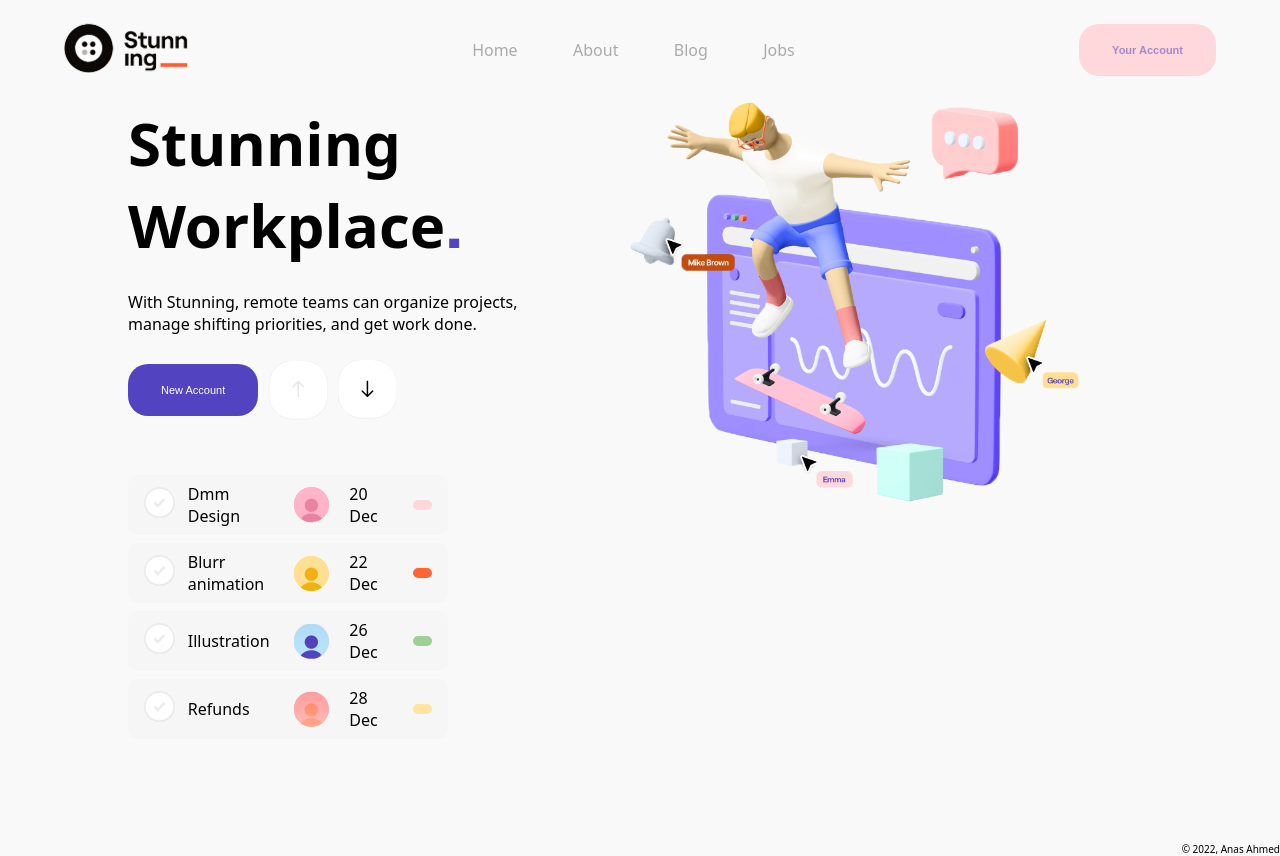
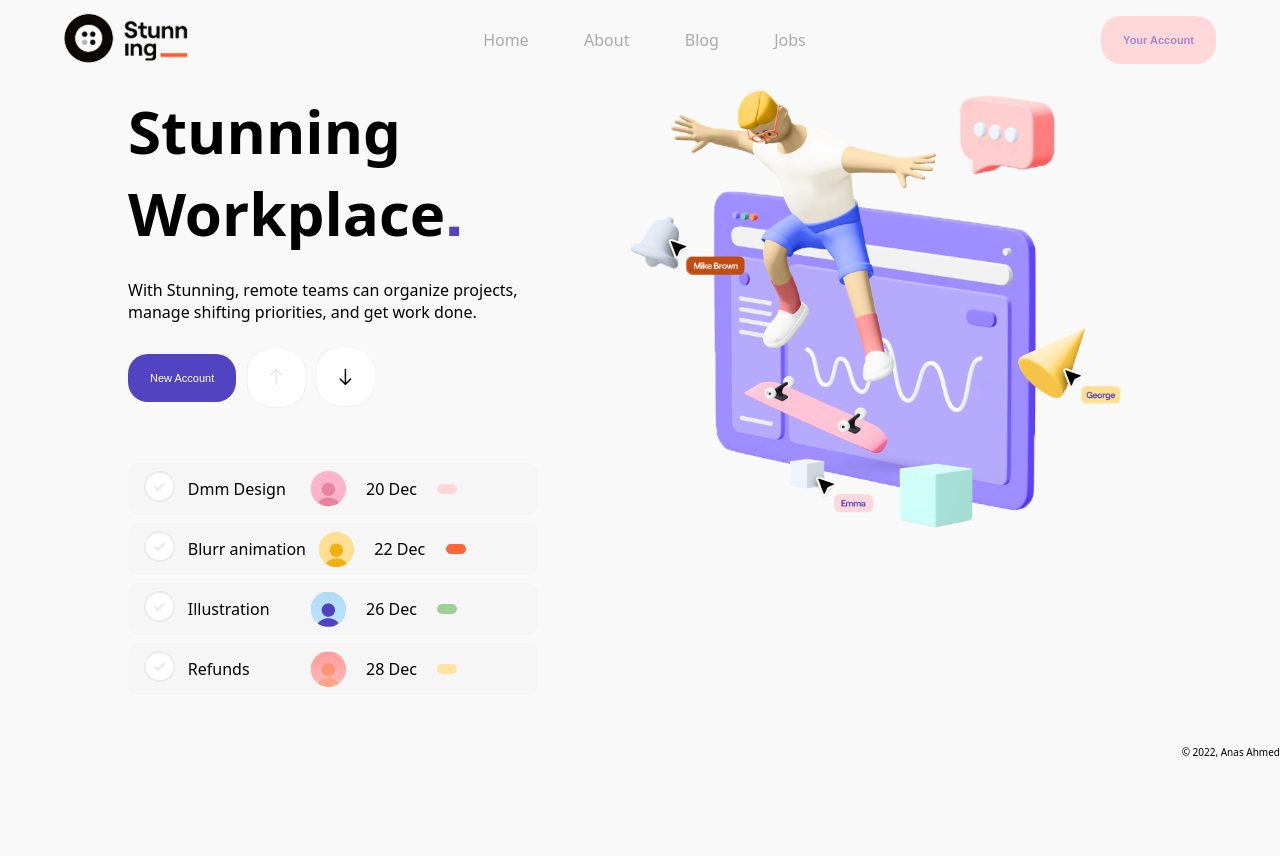
Before and after one commit to a14a19/Stunning-Landing-page, a plain HTML site: page index.html in a window 1280 px wide. After the commit the page ends 800 px from the top, so only its background shows below. Drawn offline with Linux system fonts and the light colour scheme.

Commit message:
initial commit

```diff
--- a/style.css
+++ b/style.css
@@ -10,7 +10,7 @@ body {
     background-color: rgb(249, 249, 249);
 }
 header {
-    height: 100px;
+    /* height: 100px; */
     display: flex;
     position: fixed;
     top: 0;
@@ -35,7 +35,7 @@ header {
     cursor: pointer;
 }
 button {
-    padding: 20px 33px;
+    padding: 18px 22px;
     border-radius: 20px;
     font-size: 11px;
     cursor: pointer;
@@ -68,7 +68,7 @@ button {
 main {
     display: flex;
     justify-content: space-between;
-    margin: 8% 10%;
+    margin: 90px 10% 50px 10%;
 }
 .sect-left {
    flex: 0 0 40%;
@@ -84,7 +84,7 @@ main {
 }
 .text {
     display: inline-block;
-    width: 8.5vw;
+    min-width: 110px;
     margin: auto 1vw;
 }
 .new-account {
@@ -148,7 +148,7 @@ main {
     background-color: white;
 }
 .lists li {
-    width: 25vw;
+    width: 100%;
     cursor: pointer;
     background-color: rgb(246, 246, 246);
     border-radius: 10px;
@@ -158,8 +158,9 @@ main {
     margin: auto 1.6vw;
 }
 .sect-right img {
-    height: 400px;
-    width: auto;
+    /* height: 400px; */
+    width: 80%;
+    min-width: 280px;
     margin-left: 15%;
 }
 .sect-right {
@@ -177,6 +178,12 @@ footer {
 
 
 /* For responsive webpage */
+
+@media(max-width: 800px){
+    .header-text {
+        display: none;
+    }
+}
 
 @media (max-width: 600px) {
     main    {
```
